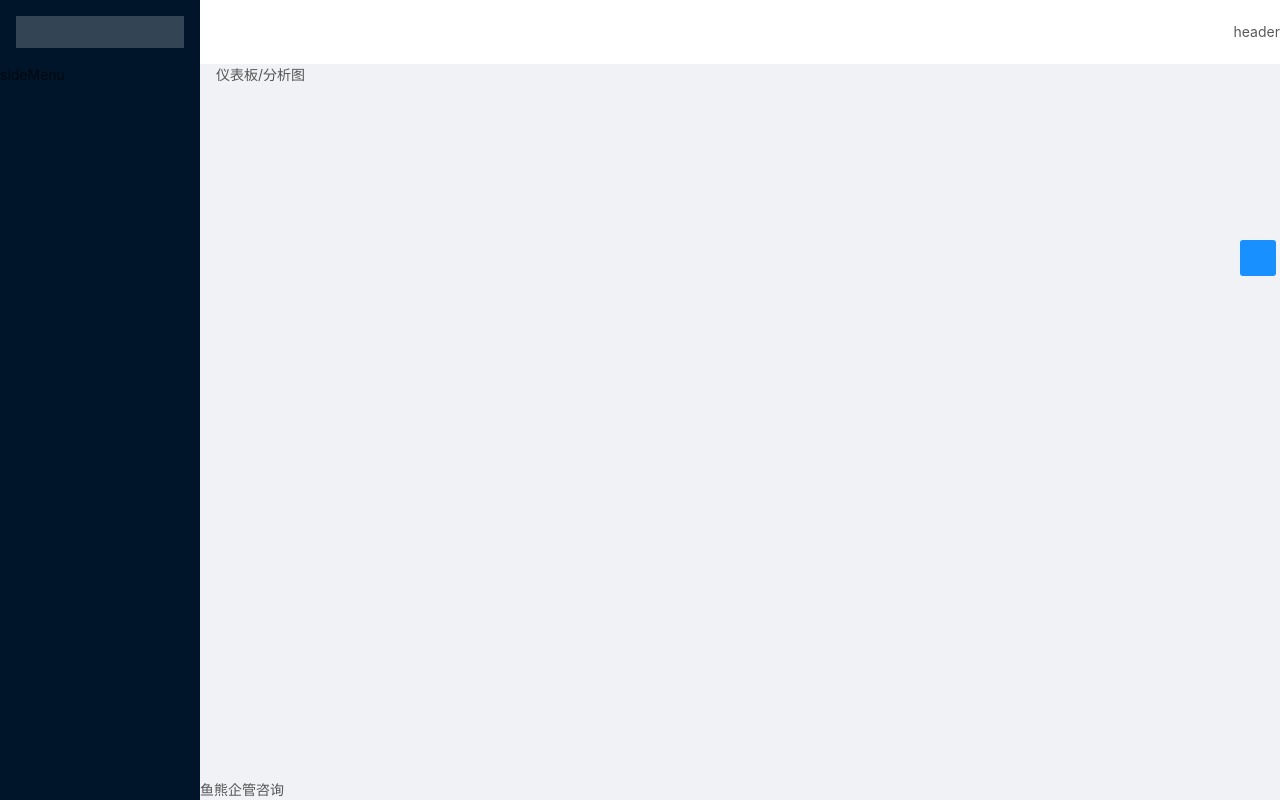
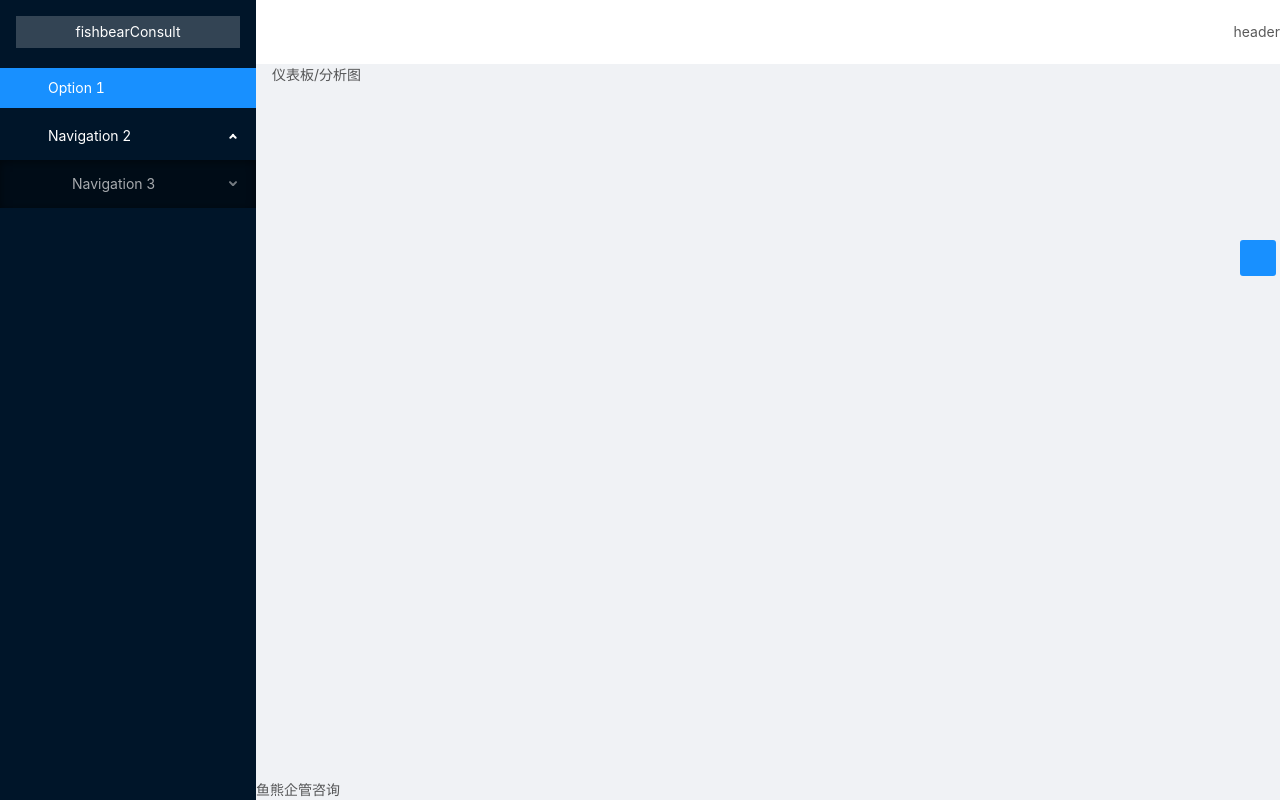
Before and after one commit to fishbearConsult/ant, a Vue app: page /dashboard/analysis in a window 1280 px wide. Built offline with nearby package versions, Linux system fonts and the light colour scheme.

Commit message:
增加了菜单

```diff
--- a/src/components/layoutSettings/index.vue
+++ b/src/components/layoutSettings/index.vue
@@ -1,20 +1,25 @@
 <template>
   <div>
-    <a-drawer
-
-      placement="right"
-      :closable="false"
-      @close="onClose"
-      :visible="visible"
-    >
+    <a-drawer placement="right" :closable="false" @close="onClose" :visible="visible">
       <template v-slot:handle>
-        <div class="handle"  @click="visible=!visible">
+        <div class="handle" @click="visible=!visible">
           <a-icon :type="visible? 'close': 'setting'"></a-icon>
         </div>
       </template>
-      <p>Some contents...</p>
-      <p>Some contents...</p>
-      <p>Some contents...</p>
+      <div>
+        <h3>整体风格</h3>
+        <a-radio-group @change="navThumeChange" :value="$route.query.navThume || 'dark'">
+          <a-radio value="dark">深色</a-radio>
+          <a-radio value="light">浅色</a-radio>
+        </a-radio-group>
+      </div>
+      <div>
+        <h3>导航模式</h3>
+        <a-radio-group @change="navPositionChange"  :value="$route.query.navPosition || 'left'">
+          <a-radio value="left">左侧</a-radio>
+          <a-radio value="top">顶部</a-radio>
+        </a-radio-group>
+      </div>
     </a-drawer>
   </div>
 </template>
@@ -22,18 +27,30 @@
 export default {
   data() {
     return {
-      visible: false
+      visible: false,
+      navThume: "dark",
+      navPosition: "left"
     };
   },
   methods: {
     onClose() {
       this.visible = false;
+    },
+    navThumeChange(e) {
+      this.$router.push({
+        query: { ...this.$route.query, navThume: e.target.value }
+      });
+    },
+    navPositionChange(e) {
+      this.$router.push({
+        query: { ...this.$route.query, navPosition: e.target.value }
+      });
     }
   }
 };
 </script>
 <style lang="less" scoped>
-    .handle{
+.handle {
   position: absolute;
   top: 240px;
   right: 260px;
@@ -43,6 +60,6 @@ export default {
   background-color: #1890ff;
   font-size: 16px;
   text-align: center;
-        color:#fff;
+  color: #fff;
 }
 </style>
--- a/src/layout/basicLayout.vue
+++ b/src/layout/basicLayout.vue
@@ -1,9 +1,12 @@
 <template>
-  <div>
+  <div :class="[`nav-theme-${navThume}`, `nav-layout-${navPosition}`]">
     <a-layout id="components-layout-demo-side" style="min-height: 100vh">
-      <a-layout-sider :trigger="null" collapsible v-model="collapsed">
-        <div class="logo"/>
-        <side-menu></side-menu>
+      <a-layout-sider width="256px" v-if="navPosition==='left'"
+       :theme="navThume" :trigger="null"
+       collapsible
+        v-model="collapsed">
+        <div class="logo"> fishbearConsult</div>
+        <side-menu :theme="navThume"></side-menu>
       </a-layout-sider>
       <a-layout>
         <a-layout-header style="background: #fff; padding: 0">
@@ -38,6 +41,14 @@ export default {
     sideMenu,
     layoutSettings
   },
+  computed:{
+    navThume(){
+     return this.$route.query.navThume ||"dark";
+    },
+    navPosition(){
+      return this.$route.query.navPosition ||"left";
+    }
+  },
   data() {
     return {
       collapsed: false
@@ -46,7 +57,7 @@ export default {
 };
 </script>
 
-<style lang="less" scoped>
+<style  scoped>
 #components-layout-demo-side .logo {
   height: 32px;
   background: rgba(255, 255, 255, 0.2);
@@ -61,4 +72,13 @@ export default {
   background-color: #eee;
   font-size: 20px;
 }
+.nav-theme-dark >>> .logo{
+  color:white;
+}
+.logo{
+  height:32px;
+  line-height: 32px;
+  text-align: center;
+  overflow: hidden;
+}
 </style>
--- a/src/layout/sideMenu.vue
+++ b/src/layout/sideMenu.vue
@@ -1,13 +1,66 @@
 <template>
-    <div>sideMenu</div>
+  <div style="width: 256px">
+
+    <a-menu
+    :theme="theme"
+      :defaultSelectedKeys="['1']"
+      :defaultOpenKeys="['2']"
+      mode="inline"
+      :inlineCollapsed="collapsed"
+    >
+      <template v-for="item in list">
+        <a-menu-item v-if="!item.children" :key="item.key">
+          <a-icon type="pie-chart" />
+          <span>{{item.title}}</span>
+        </a-menu-item>
+        <sub-menu v-else :menu-info="item" :key="item.key"/>
+      </template>
+    </a-menu>
+  </div>
 </template>
 
 <script>
+/*
+ * recommend SubMenu.vue https://github.com/vueComponent/ant-design-vue/blob/master/components/menu/demo/SubMenu.vue
+ * SubMenu1.vue https://github.com/vueComponent/ant-design-vue/blob/master/components/menu/demo/SubMenu1.vue
+ * */
+import SubMenu from './subMenu'
 export default {
+  components: {
+    'sub-menu': SubMenu,
+  },
+  props:{
+      theme:{
+          type:String,
+          default:"dark"
+      }
+  },
+  data () {
+    return {
 
+      list: [
+        {
+          key: '1',
+          title: 'Option 1',
+        }, {
+          key: '2',
+          title: 'Navigation 2',
+          children: [
+            {
+              key: '2.1',
+              title: 'Navigation 3',
+              children: [
+                { key: '2.1.1',
+                  title: 'Option 2.1.1',
+                },
+              ],
+            },
+          ],
+        }],
+    }
+  },
+  methods: {
+
+  },
 }
 </script>
-
-<style>
-
-</style>
--- /dev/null
+++ b/src/layout/subMenu.vue
@@ -0,0 +1,28 @@
+<template functional>
+  <a-sub-menu
+    :key="props.menuInfo.key"
+  >
+    <span slot="title">
+      <a-icon type="mail" /><span>{{ props.menuInfo.title }}</span>
+    </span>
+    <template v-for="item in props.menuInfo.children">
+      <a-menu-item
+        v-if="!item.children"
+        :key="item.key"
+      >
+        <a-icon type="pie-chart" />
+        <span>{{ item.title }}</span>
+      </a-menu-item>
+      <sub-menu
+        v-else
+        :key="item.key"
+        :menu-info="item"
+      />
+    </template>
+  </a-sub-menu>
+</template>
+<script>
+export default {
+  props: ['menuInfo'],
+};
+</script>
--- a/src/main.js
+++ b/src/main.js
@@ -6,12 +6,15 @@ import App from './App.vue'
 import router from './router'
 import store from './store'
 //mport './registerServiceWorker'
-import {Button, Layout, Icon, Drawer} from "ant-design-vue"
+import {Button, Layout, Icon, Drawer,Radio,Menu} from "ant-design-vue"
 Vue.config.productionTip = false
 Vue.use(Button);
 Vue.use(Layout);
 Vue.use(Icon);
 Vue.use(Drawer);
+Vue.use(Radio);
+Vue.use(Menu);
+
 new Vue({
   router,
   store,
--- a/src/router.js
+++ b/src/router.js
@@ -104,7 +104,10 @@ var router= new Router({
 })
 
 router.beforeEach((to,from,next)=>{
-  NProgress.start();
+  if(to.path!==from.path){
+    NProgress.start();
+  }
+
   next()
 });
 router.afterEach(()=>{
```
Lines whose indentation alone changed are shown as unchanged.
